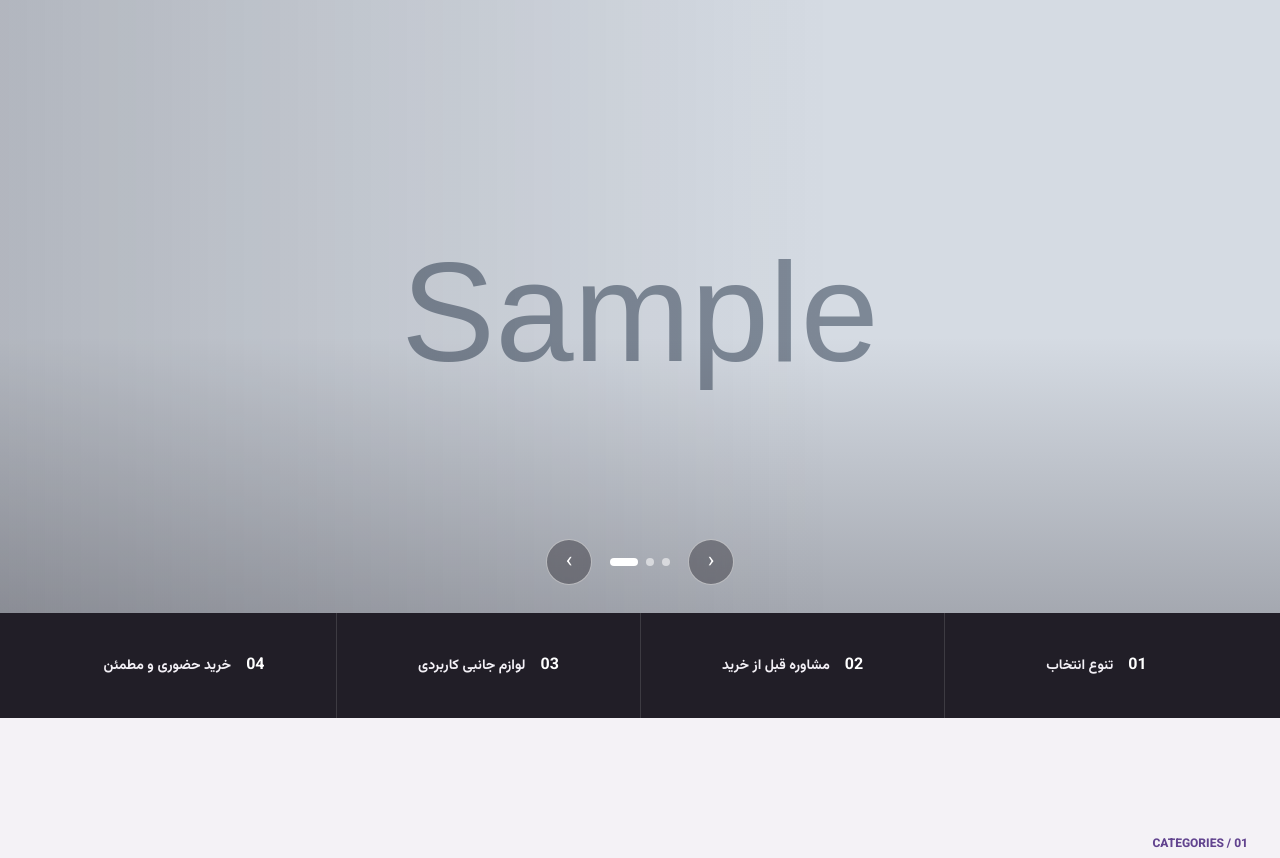
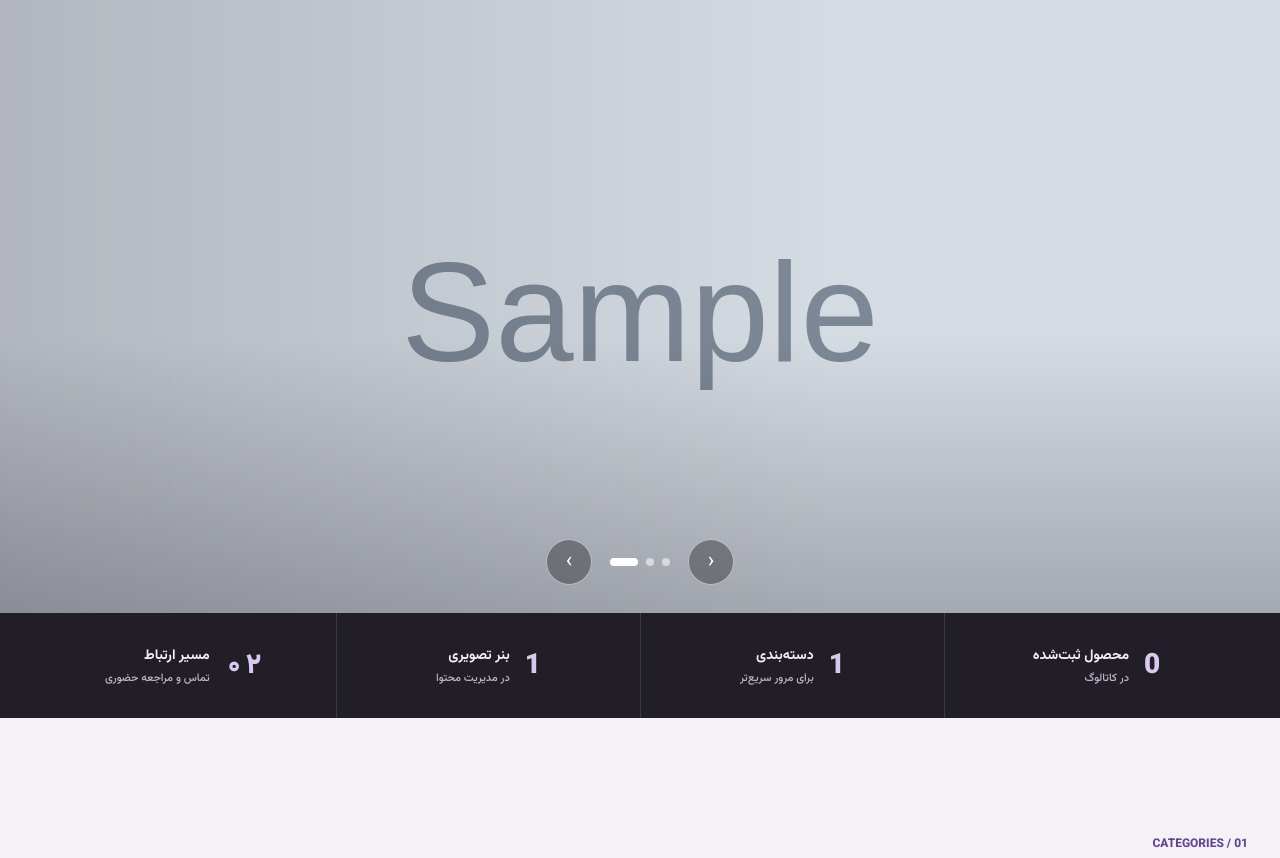
Before and after one commit to amir-jafari888/mobile-store-showcase, a PHP site: page / in a window 1280 px wide. Shown: the part 92-950 px from the top of the page. Run offline with PHP 8.4, Linux system fonts and the light colour scheme; tables that the repository leaves empty or names only in its code hold one stand-in row (values such as "Sample post"); grey boxes marked "Sample" are stand-in pictures; some libraries are stand-ins or nearby versions.

Commit message:
Use meaningful catalog data in storefront trust strip

```diff
--- a/partials/trust-strip.php
+++ b/partials/trust-strip.php
@@ -1 +1,11 @@
-<section class="trust-strip"><div class="container trust-grid"><div><b>01</b><span>تنوع انتخاب</span></div><div><b>02</b><span>مشاوره قبل از خرید</span></div><div><b>03</b><span>لوازم جانبی کاربردی</span></div><div><b>04</b><span>خرید حضوری و مطمئن</span></div></div></section>
+<?php
+$trustProductCount = count($products ?? []);
+$trustCategoryCount = count($categories ?? []);
+$trustBannerCount = count($heroBanners ?? []);
+?>
+<section class="trust-strip" aria-label="اطلاعات کاتالوگ"><div class="container trust-grid">
+  <div><strong><?= e(number_format($trustProductCount)) ?></strong><span>محصول ثبت‌شده<small>در کاتالوگ</small></span></div>
+  <div><strong><?= e(number_format($trustCategoryCount)) ?></strong><span>دسته‌بندی<small>برای مرور سریع‌تر</small></span></div>
+  <div><strong><?= e(number_format($trustBannerCount)) ?></strong><span>بنر تصویری<small>در مدیریت محتوا</small></span></div>
+  <div><strong>۰۲</strong><span>مسیر ارتباط<small>تماس و مراجعه حضوری</small></span></div>
+</div></section>
```
